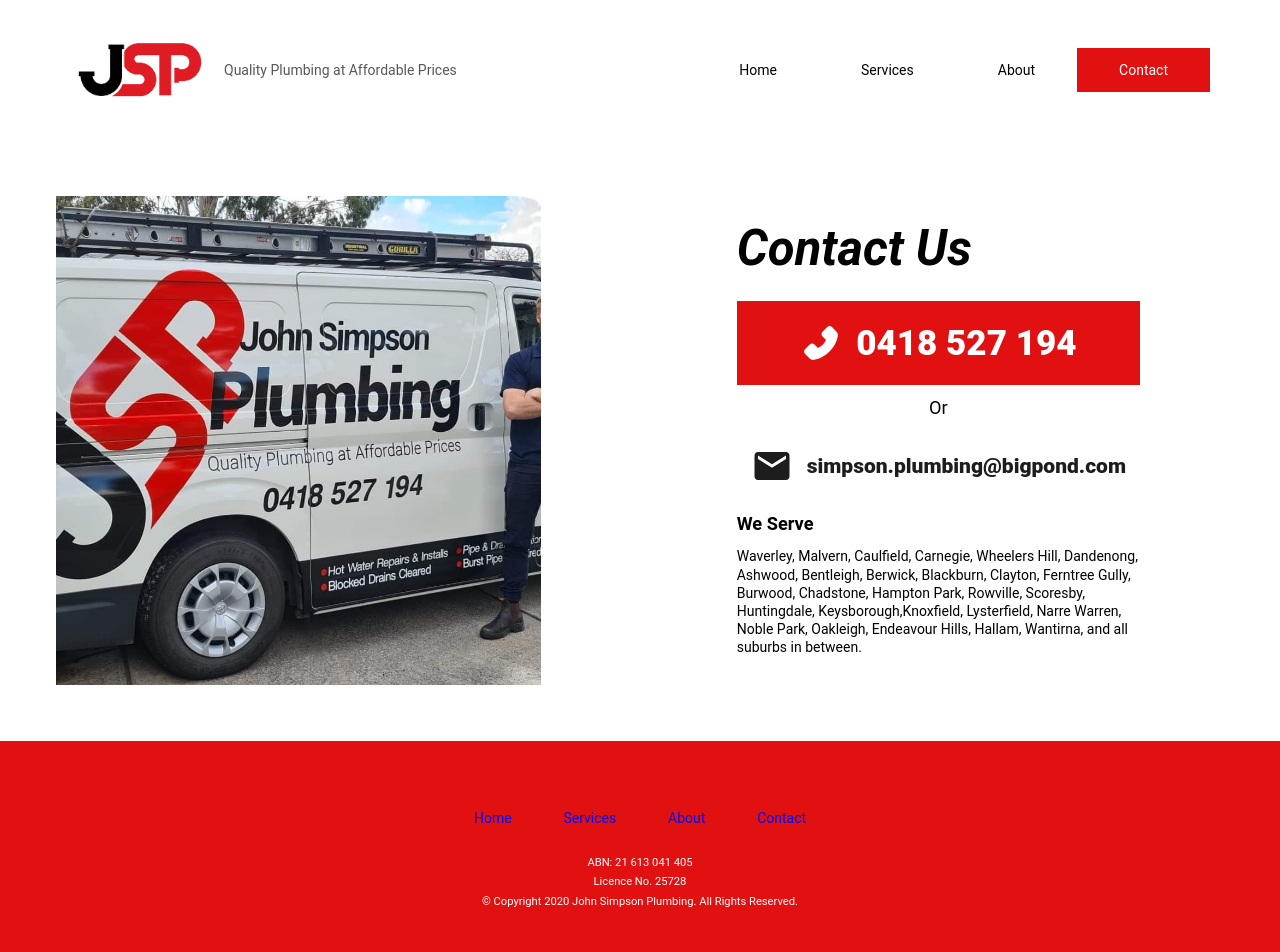
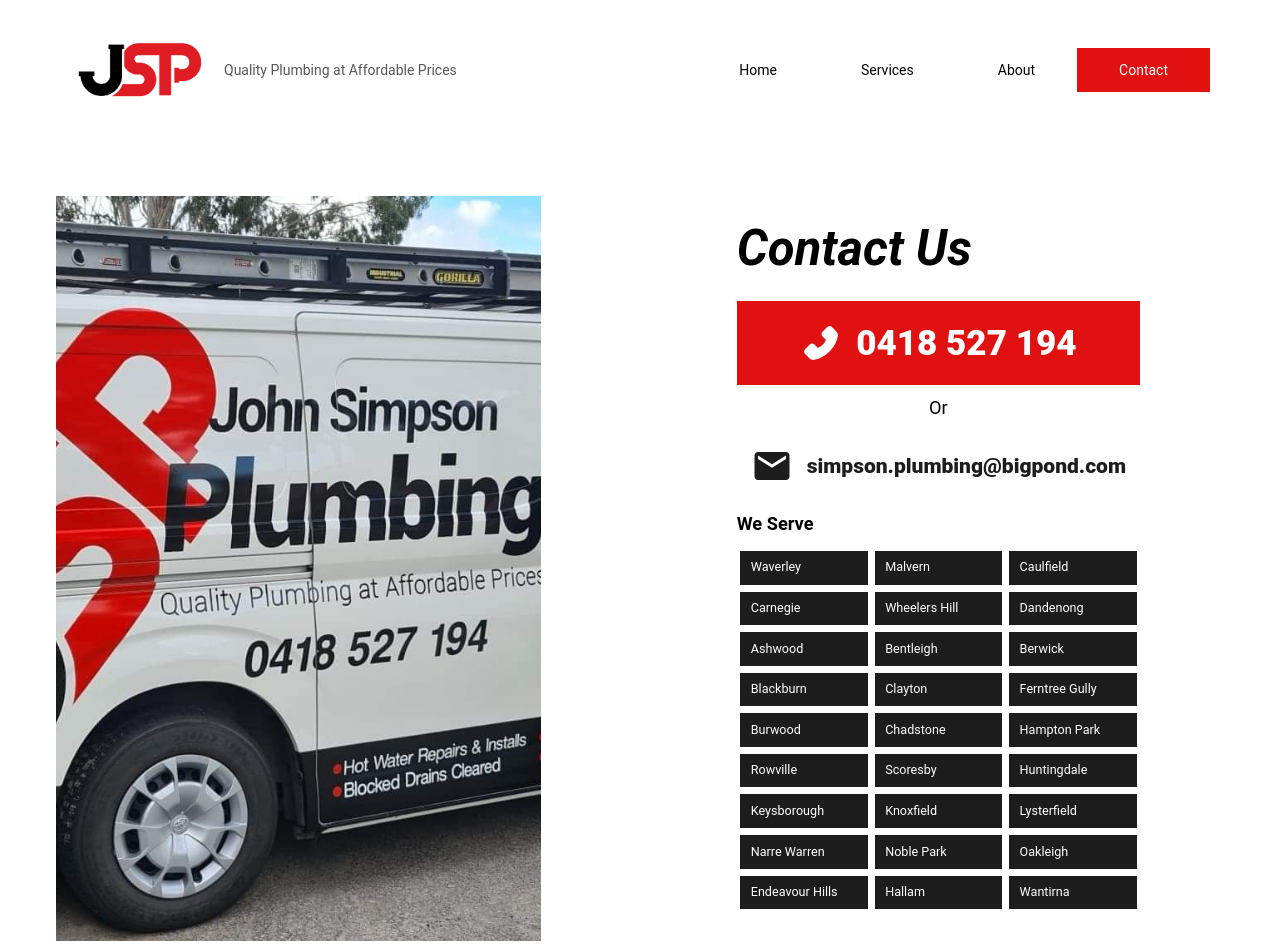
Before and after one commit to yesbrad/jsp, a React (Create React App) app: page /contact in a window 1280 px wide. Shown: the top 952 px of the page. Built offline with nearby package versions, Linux system fonts and the light colour scheme.

Commit message:
Content Pass

```diff
--- a/src/App.js
+++ b/src/App.js
@@ -12,7 +12,6 @@
 import Contact from './screens/contact';
 import About from './screens/about';
 import { useTransition, animated } from 'react-spring'
-import scrollToTop from './components/scrollToTop';
 
 const RenderService = () => {
 	let { id } = useParams();
@@ -33,7 +32,6 @@
 
   return transitions.map(({ item: location, props, key }) => (
 		<animated.div key={key} style={props}>
-			<scrollToTop />
 			<Switch location={location}>
 				<Route path='/service/:id'>
 					<div style={{position: 'absolute', width: '100%', height: '100%'}}><RenderService /></div>
--- a/src/components/footer/index.jsx
+++ b/src/components/footer/index.jsx
@@ -7,7 +7,7 @@
 		<div className="footer-container">
 			<ul>
 					<li><Link className="footer-link" to="/">Home</Link></li>
-					<li><Link className="footer-link" to="/service/yeet">Services</Link></li>
+					<li><Link className="footer-link" to="/services">Services</Link></li>
 					<li><Link className="footer-link" to="/about-us">About</Link></li>
 					<li><Link className="footer-link" to="/contact">Contact</Link></li>
 			</ul>
--- a/src/components/footer/styles.scss
+++ b/src/components/footer/styles.scss
@@ -27,6 +27,10 @@
 				&:visited {
 					color: white;
 				}
+
+				&:active {
+					color: white;
+				}
 			}
 		}
 	}
--- a/src/components/header/index.jsx
+++ b/src/components/header/index.jsx
@@ -9,6 +9,7 @@
 		scroller.scrollTo('services', {
 			duration: 800,
 			delay: 0,
+			offset: -200,
 			smooth: 'easeInOutQuart'
 		})
 	}
--- a/src/components/scrollToTop/index.jsx
+++ b/src/components/scrollToTop/index.jsx
@@ -1,17 +1,12 @@
 import { useEffect } from 'react';
-import { withRouter } from 'react-router-dom';
+import { scroller } from 'react-scroll';
 
-function ScrollToTop({ history }) {
+function ScrollToToop() {
   useEffect(() => {
-    const unlisten = history.listen(() => {
-      window.scrollTo(0, 0);
-    });
-    return () => {
-      unlisten();
-    }
-  }, []);
+			scroller.scrollTo(0);
+  });
 
   return (null);
 }
 
-export default withRouter(ScrollToTop);
+export default ScrollToToop;
--- a/src/screens/contact/index.jsx
+++ b/src/screens/contact/index.jsx
@@ -4,6 +4,8 @@
 import Footer from '../../components/footer';
 import { AiFillPhone } from 'react-icons/ai';
 import { MdMail } from 'react-icons/md';
+
+const suburbData = ["Waverley", " Malvern", " Caulfield", " Carnegie", " Wheelers Hill", " Dandenong", " Ashwood", " Bentleigh", " Berwick", " Blackburn", " Clayton", " Ferntree Gully", " Burwood", " Chadstone", " Hampton Park", " Rowville", " Scoresby", " Huntingdale", " Keysborough", "Knoxfield", " Lysterfield", " Narre Warren", " Noble Park", " Oakleigh", " Endeavour Hills", " Hallam", " Wantirna"];
 
 const Contact = () => {
 	return (
@@ -29,7 +31,9 @@
 						<a href="mailto:simpson.plumbing@bigpond.com">simpson.plumbing@bigpond.com</a>
 					</div>
 					<h5>We Serve</h5>
-					<p>Waverley, Malvern, Caulfield, Carnegie, Wheelers Hill, Dandenong, Ashwood, Bentleigh, Berwick, Blackburn, Clayton, Ferntree Gully, Burwood, Chadstone, Hampton Park, Rowville, Scoresby, Huntingdale, Keysborough,Knoxfield, Lysterfield, Narre Warren, Noble Park, Oakleigh, Endeavour Hills, Hallam, Wantirna, and all suburbs in between.</p>
+					<div className="contact-suburbs">
+						{suburbData.map((a) => <span>{a}</span>)}
+					</div>
 				</div>
 			</div>
 			<Footer />
--- a/src/screens/contact/styles.scss
+++ b/src/screens/contact/styles.scss
@@ -126,8 +126,23 @@
 			font-weight: 700;
 		}
 
-		p {
-			line-height: 1.3rem;
+		.contact-suburbs {
+			display: grid;
+			grid-template-columns: repeat(3, 1fr);
+
+			@media screen and (max-width: $tabletSize){
+				grid-template-columns: repeat(2, 1fr);
+			}
+			box-sizing: border-box;
+
+			span {
+				font-size: 0.9rem;
+				padding: 0.75rem;
+				color:white;
+				background: $black;
+				margin: 0.25rem;
+				box-sizing: border-box;
+			}
 		}
 	}
 }
--- a/src/screens/home/index.jsx
+++ b/src/screens/home/index.jsx
@@ -14,6 +14,7 @@
 		if (goToService === true) {
 			scroller.scrollTo('services', {
 				duration: 800,
+				offset: -200,
 				delay: 0,
 				smooth: 'easeInOutQuart'
 			})
--- a/src/screens/service/index.jsx
+++ b/src/screens/service/index.jsx
@@ -5,16 +5,29 @@
 import Button from '../../components/button';
 import Footer from '../../components/footer';
 import { withRouter } from 'react-router-dom'
+import { useEffect } from 'react';
+import { scroller, Element } from 'react-scroll';
 
 const Service = ({ service, history }) => {
+	useEffect(() => {
+		scroller.scrollTo('topServ', {
+			duration: 800,
+			delay: 0,
+			smooth: 'easeInOutQuart'
+		});
+	}, []);
+
 	const currentData = data.find(ele => ele.url === service);
 
 	if (currentData === undefined)
 		return <h5>Broken Should have never got here!</h5>
 
+
 	return (
 		<div className="service-container">
-			<Navigation />
+			<Element name="topServ">
+				<Navigation />
+			</Element>
 			<h2>
 			<div className="service-page-info">
 				<div className="service-page-col">
```
